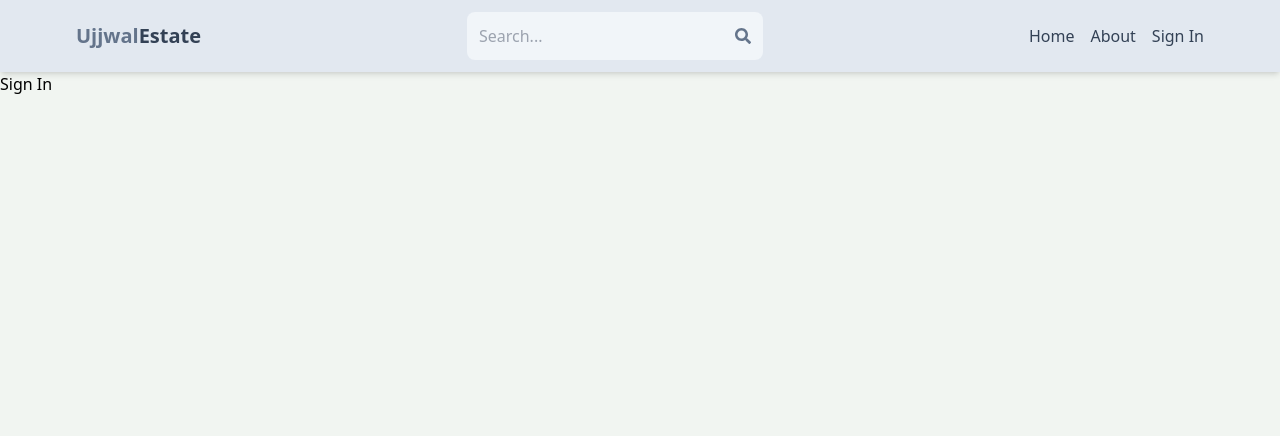
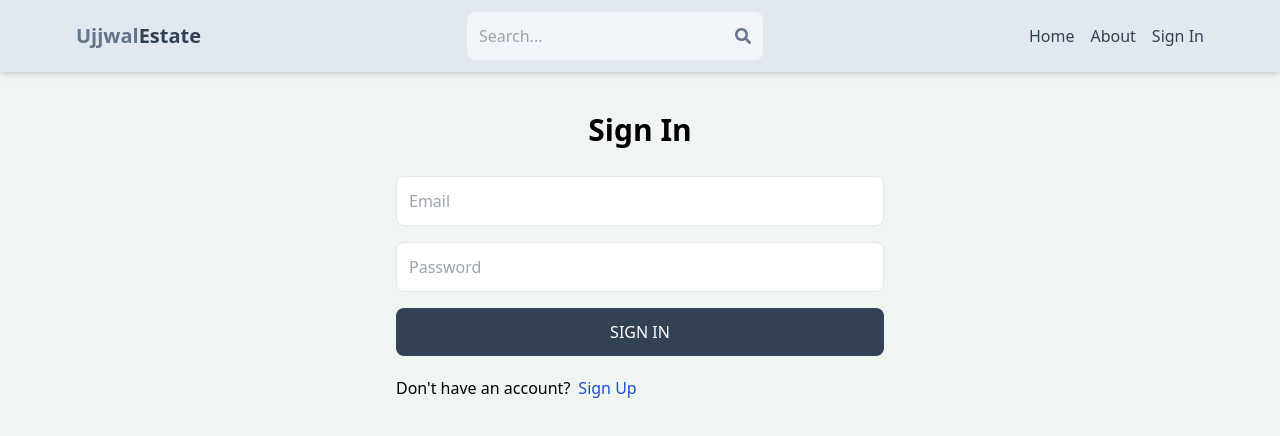
Before and after one commit to ujjwal-webdev/mern-estate, a React (Vite) app in the folder client/: page /sign-in in a window 1280 px wide. Shown: the top 436 px of the page. Built offline with nearby package versions, Linux system fonts and the light colour scheme.

Commit message:
complete sign in page functionality

```diff
--- a/client/src/pages/SignIn.jsx
+++ b/client/src/pages/SignIn.jsx
@@ -1,9 +1,63 @@
-import React from 'react'
+import React, { useState } from 'react'
+import { Link, useNavigate } from 'react-router-dom'
 
 export default function SignIn() {
+
+  const [formData, setFormData] = useState({})
+  const [error, setError] = useState(null);
+  const [loading, setLoading] = useState(false);
+  const navigate = useNavigate()
+  const handleChange = (e) => {
+    setFormData({
+      ...formData,
+      [e.target.id]: e.target.value
+    })
+  }
+
+  const handleSubmit = async (e) => {
+    e.preventDefault();
+    try {
+      setLoading(true)
+      const res = await fetch('/api/auth/signin',
+        {
+          method: 'POST',
+          headers: {
+            'Content-Type': 'application/json'
+          },
+          body: JSON.stringify(formData)
+        }
+      );
+      const data = await res.json();
+      if(data.success == false)
+      {
+        setError(data.message);
+        setLoading(false);
+        return;
+      }
+      setLoading(false);
+      setError(null);
+      navigate('/');
+    } catch (error) {
+      setLoading(false);
+      setError(error.message)
+    }
+  }
+
   return (
-    <div>
-      Sign In
+    <div className='p-3 max-w-lg mx-auto'>
+      <h1 className='text-3xl text-center font-semibold my-7'>Sign In</h1>
+      <form onSubmit={handleSubmit} className='flex flex-col gap-4'>
+        <input type="email" placeholder='Email' className='border p-3 rounded-lg' id='email' onChange={handleChange}/>
+        <input type="password" placeholder='Password' className='border p-3 rounded-lg' id='password' onChange={handleChange}/>
+        <button disabled={loading} className='bg-slate-700 text-white p-3 rounded-lg uppercase hover:opacity-95 disabled:opacity-80'>{loading ? 'Loading...' : 'Sign In'}</button>
+      </form>
+      <div className='flex gap-2 mt-5'>
+        <p>Don't have an account?</p>
+        <Link to={"/sign-up"}>
+          <span className='text-blue-700'>Sign Up</span>
+        </Link>
+      </div>
+      {error && <p className='text-red-500 mt-5'>{error}</p>}
     </div>
   )
 }
```
